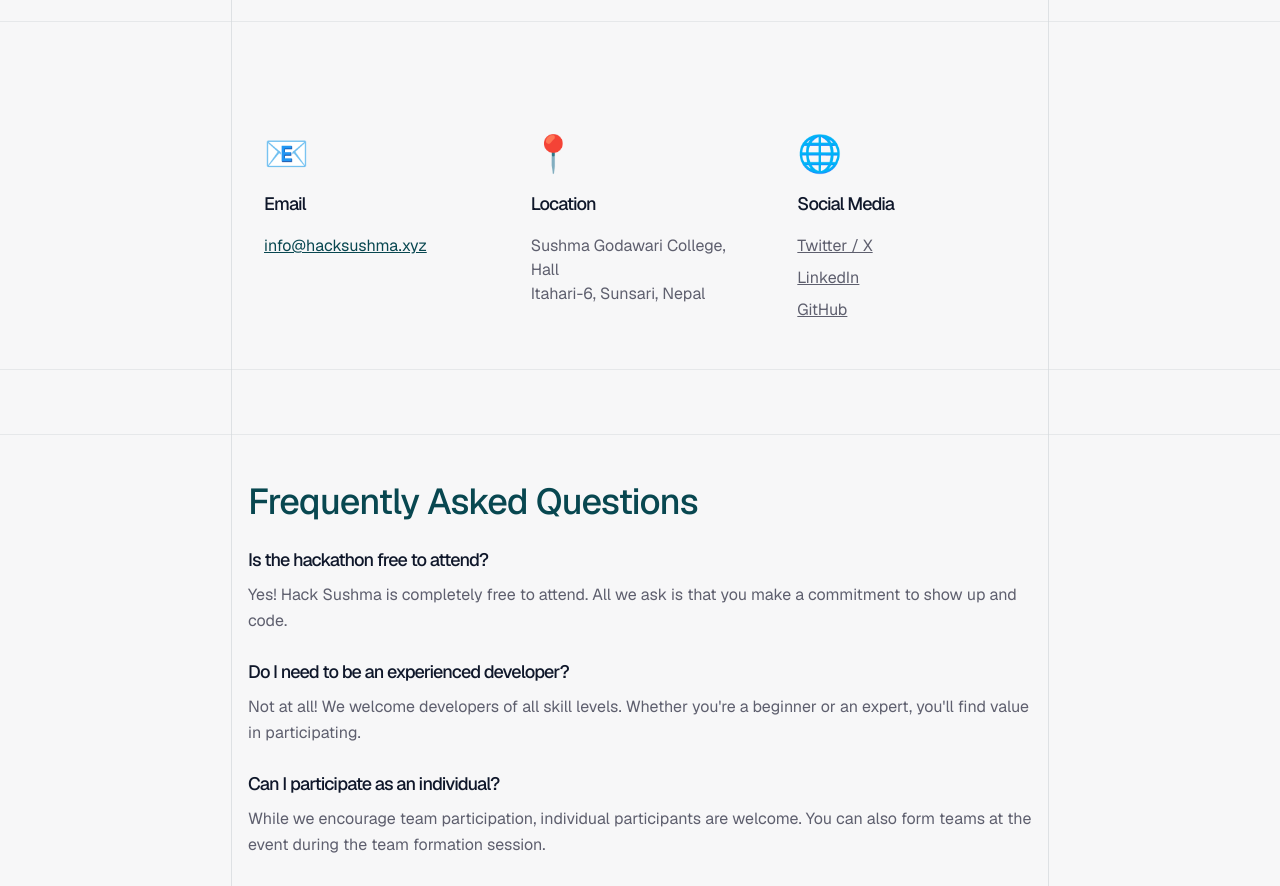
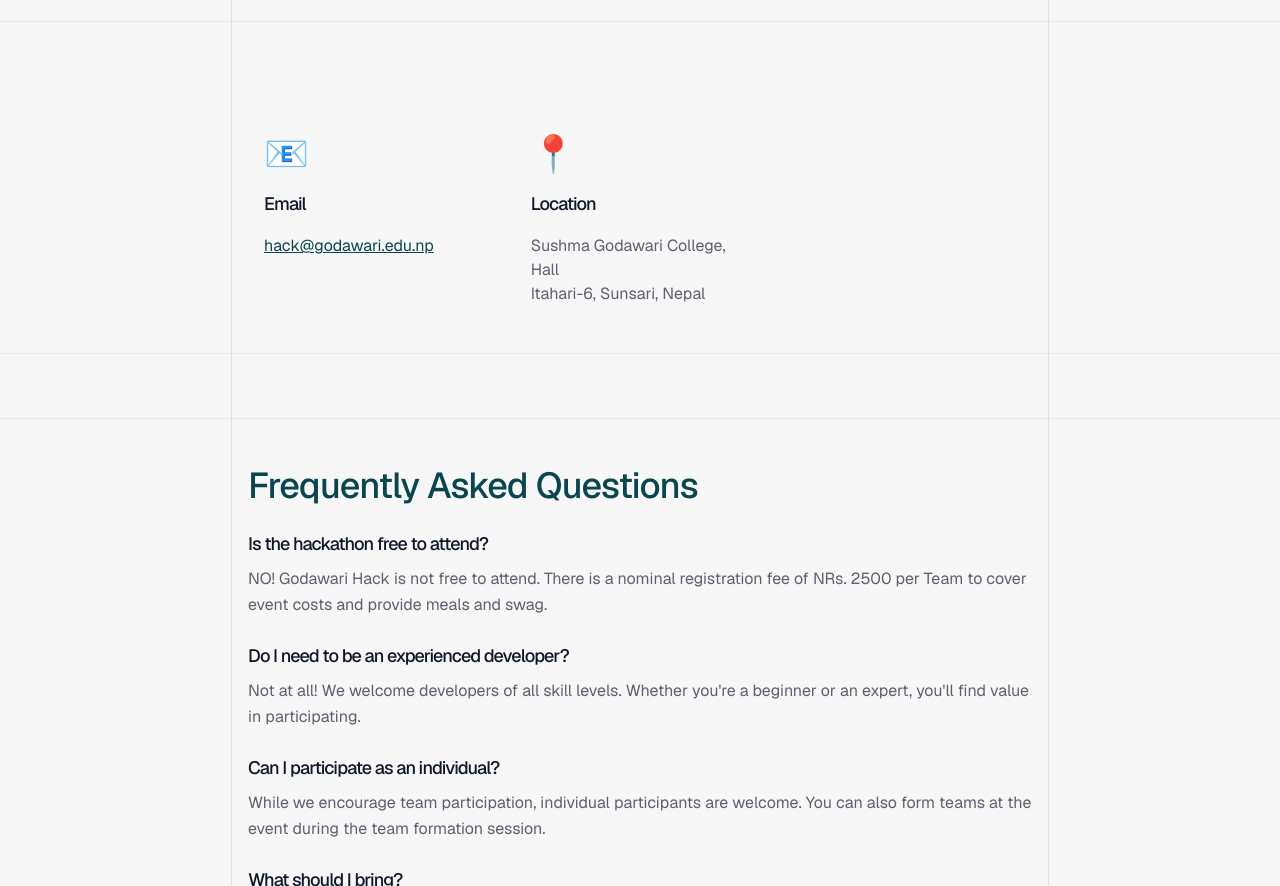
Before and after one commit to Manish-Tamang/godawarihacks, a Next.js app: page /contact in a window 1280 px wide. Shown: the part 1020-1906 px from the top of the page. Built offline with nearby package versions, Linux system fonts and the light colour scheme.

Commit message:
feat: update contact email and modify hackathon attendance information

```diff
--- a/app/contact/page.tsx
+++ b/app/contact/page.tsx
@@ -180,8 +180,8 @@ export default function ContactPage() {
               <div className="text-4xl mb-4">📧</div>
               <h3 className="text-lg font-semibold text-text-primary">Email</h3>
               <p className="text-text-secondary">
-                <a href="mailto:info@hacksushma.xyz" className="text-[#084750] hover:text-[#084750]/80 underline">
-                  info@hacksushma.xyz
+                <a href="mailto:hack@godawari.edu.np" className="text-[#084750] hover:text-[#084750]/80 underline">
+                  hack@godawari.edu.np
                 </a>
               </p>
             </div>
@@ -193,7 +193,7 @@ export default function ContactPage() {
                 Itahari-6, Sunsari, Nepal
               </p>
             </div>
-            <div className="space-y-4 text-center md:text-left">
+            {/* <div className="space-y-4 text-center md:text-left">
               <div className="text-4xl mb-4">🌐</div>
               <h3 className="text-lg font-semibold text-text-primary">Social Media</h3>
               <div className="flex flex-col space-y-2">
@@ -207,7 +207,7 @@ export default function ContactPage() {
                   GitHub
                 </a>
               </div>
-            </div>
+            </div> */}
           </div>
         </GridWrapper>
       </section>
@@ -223,7 +223,7 @@ export default function ContactPage() {
               <div className="space-y-2">
                 <h3 className="text-lg font-semibold text-text-primary">Is the hackathon free to attend?</h3>
                 <p className="text-text-secondary leading-relaxed">
-                  Yes! Hack Sushma is completely free to attend. All we ask is that you make a commitment to show up and code.
+                  NO! Godawari Hack is not free to attend. There is a nominal registration fee of NRs. 2500 per Team to cover event costs and provide meals and swag.
                 </p>
               </div>
               <div className="space-y-2">
```
